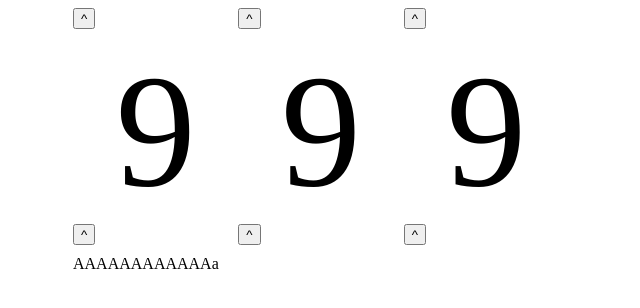
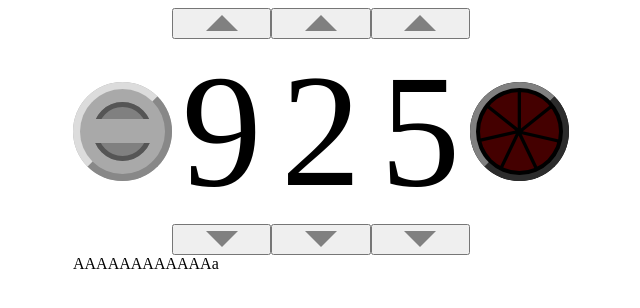
Before and after one commit to Confuzzl/Level-1-JS-Project, a plain HTML site: page index.html in a window 1280 px wide. Shown: the whole page, without its empty margins (319-959 px from the left). Drawn offline with Linux system fonts and the light colour scheme.

Commit message:
functionality

```diff
--- a/index.html
+++ b/index.html
@@ -3,37 +3,100 @@
     <head>
         <meta charset="UTF-8" />
         <meta name="viewport" content="width=device-width, initial-scale=1.0" />
-        <title>Document</title>
+        <title>Code Breaker</title>
         <link rel="stylesheet" href="style.css" />
+        <script src="script.js" defer></script>
     </head>
-    <body>
+    <body >
         <header></header>
         <main>
             <div class="display">
-                <div class="increment" id="increment_1">
-                    <button>^</button>
+                <div class="circle_display" style="grid-column-start: 1; grid-column-end: 2; grid-row-start: 1; grid-row-end: 4;">
+                    <button id="dial_head" onclick="clickDial()">
+                        <div id="dial_inset">
+                            <div id="dial_handle"></div>
+                        </div>
+                    </button>
                 </div>
-                <div class="increment" id="increment_2">
-                    <button>^</button>
-                </div>
-                <div class="increment" id="increment_3">
-                    <button>^</button>
-                </div>
-                <div class="digit" id="digit_1">9</div>
-                <div class="digit" id="digit_2">9</div>
-                <div class="digit" id="digit_3">9</div>
-                <div class="decrement" id="decrement_1">
-                    <button>^</button>
-                </div>
-                <div class="decrement" id="decrement_2">
-                    <button>^</button>
-                </div>
-                <div class="decrement" id="decrement_3">
-                    <button>^</button>
+
+        <div class="crement">
+            <button onclick="crement(0, 'increment')">
+                <div class="increment"></div>
+            </button>
+        </div>
+
+        <div class="crement">
+            <button onclick="crement(1, 'increment')">
+                <div class="increment"></div>
+            </button>
+        </div>
+
+        <div class="crement">
+            <button onclick="crement(2, 'increment')">
+                <div class="increment"></div>
+            </button>
+        </div>
+
+                <div class="digit" id="digit_1" style="--value: -1;">-1</div>
+                <div class="digit" id="digit_2" style="--value: -1;">-1</div>
+                <div class="digit" id="digit_3" style="--value: -1;">-1</div>
+
+        <div class="crement">
+            <button onclick="crement(0, 'decrement')">
+                <div class="decrement"></div>
+            </button>
+        </div>
+
+        <div class="crement">
+            <button onclick="crement(1, 'decrement')">
+                <div class="decrement"></div>
+            </button>
+        </div>
+
+        <div class="crement">
+            <button onclick="crement(2, 'decrement')">
+                <div class="decrement"></div>
+            </button>
+        </div>
+
+                <div class="circle_display" style="grid-column-start: 5; grid-column-end: 6; grid-row-start: 1; grid-row-end: 4;">
+                    <div id="mistakes">
+                        <div id="mistake_display">
+
+        <div class="mistake_sector" style="--size: 7;--index: 0;">
+            <div class="mistake_sector_display" id="mistake_sector_display_0" off></div>
+        </div>
+
+        <div class="mistake_sector" style="--size: 7;--index: 1;">
+            <div class="mistake_sector_display" id="mistake_sector_display_1" off></div>
+        </div>
+
+        <div class="mistake_sector" style="--size: 7;--index: 2;">
+            <div class="mistake_sector_display" id="mistake_sector_display_2" off></div>
+        </div>
+
+        <div class="mistake_sector" style="--size: 7;--index: 3;">
+            <div class="mistake_sector_display" id="mistake_sector_display_3" off></div>
+        </div>
+
+        <div class="mistake_sector" style="--size: 7;--index: 4;">
+            <div class="mistake_sector_display" id="mistake_sector_display_4" off></div>
+        </div>
+
+        <div class="mistake_sector" style="--size: 7;--index: 5;">
+            <div class="mistake_sector_display" id="mistake_sector_display_5" off></div>
+        </div>
+
+        <div class="mistake_sector" style="--size: 7;--index: 6;">
+            <div class="mistake_sector_display" id="mistake_sector_display_6" off></div>
+        </div>
+
+                        </div>
+                    </div>
                 </div>
                 <div
                     class="computer"
-                    style="grid-column-start: 1; grid-column-end: 4"
+                    style="grid-column-start: 1; grid-column-end: 4;"
                 >
                     AAAAAAAAAAAAa
                 </div>
--- a/script.js
+++ b/script.js
@@ -0,0 +1,75 @@
+function random() {
+    return Math.floor(Math.random() * 10);
+}
+
+let correctDigits = [random(), random(), random()];
+let correctValue =
+    correctDigits[0] * 100 + correctDigits[1] * 10 + correctDigits[2];
+console.log(correctDigits);
+let digits = [
+    document.getElementById("digit_1"),
+    document.getElementById("digit_2"),
+    document.getElementById("digit_3"),
+];
+
+for (let i = 0; i < 3; i++) {
+    let value = random();
+    while (value === correctDigits[i]) value = random();
+
+    setDigit(i, value);
+}
+
+function setDigit(index, value) {
+    let digit = digits[index];
+    digit.innerHTML = value;
+    digit.style = `--value: ${value};`;
+}
+
+function valueAt(index) {
+    return parseInt(digits[index].innerHTML);
+}
+
+function isCorrect(index) {
+    return valueAt(index) === correctDigits[index];
+}
+
+function digitsValue() {
+    return valueAt(0) * 100 + valueAt(1) * 10 + valueAt(2);
+}
+
+let failCount = 0;
+
+function clickDial() {
+    if (failCount >= 7) return;
+
+    let dialHandle = document.getElementById("dial_handle");
+    if (isCorrect(0) && isCorrect(1) && isCorrect(2)) {
+        dialHandle.style = "transform: rotate(45deg);";
+        console.log("WIN");
+        for (const display of document.getElementsByClassName(
+            "mistake_sector_display"
+        )) {
+            display.removeAttribute("off");
+            display.removeAttribute("on");
+            display.setAttribute("disarmed", "");
+        }
+    } else {
+        dialHandle.style = "transform: rotate(10deg);";
+        setTimeout(() => {
+            dialHandle.style = "";
+        }, 100);
+        console.log(digitsValue() > correctValue ? "TOO HIGH" : "TOO LOW");
+        let display = document.getElementById(
+            `mistake_sector_display_${failCount++}`
+        );
+        display.removeAttribute("off");
+        display.setAttribute("on", "");
+    }
+}
+
+function crement(index, crement) {
+    let i = crement === "increment" ? 1 : -1;
+    let newvalue = valueAt(index) + i;
+    let normalizedValue = ((newvalue % 10) + 10) % 10;
+    setDigit(index, normalizedValue);
+}
--- a/style.css
+++ b/style.css
@@ -1,13 +1,146 @@
 .display {
     display: grid;
-    grid-template-columns: repeat(3, 1fr);
-    grid-template-rows: 1fr 6fr 1fr 1fr;
+    grid-template-columns: repeat(5, 1fr);
+    grid-template-rows: 1fr 6fr 1fr;
 
     margin: auto 30vw auto 30vw;
 }
+
 .digit {
     min-height: 10rem;
     min-width: 5rem;
     text-align: center;
     font-size: 10rem;
 }
+
+.crement>button {
+    width: 100%;
+    height: 100%;
+
+    padding: 0;
+}
+
+.increment {
+    margin: auto;
+
+    width: 0;
+    height: 0;
+    border-left: 1rem solid transparent;
+    border-right: 1rem solid transparent;
+    border-bottom: 1rem solid gray;
+}
+
+.decrement {
+    margin: auto;
+
+    width: 0;
+    height: 0;
+    border-left: 1rem solid transparent;
+    border-right: 1rem solid transparent;
+    border-top: 1rem solid gray;
+}
+
+.circle_display {
+    display: flex;
+    justify-content: center;
+    align-items: center;
+}
+
+#dial_head {
+    aspect-ratio: 1;
+    width: 100%;
+    background-color: darkgray;
+    box-sizing: border-box;
+    outline: 0.6vw gainsboro outset;
+    outline-offset: -0.6vw;
+    border-radius: 50%;
+
+    display: flex;
+    justify-content: center;
+    align-items: center;
+
+    border: 0;
+    padding: 0;
+}
+
+#dial_inset {
+    aspect-ratio: 1;
+    width: 60%;
+    background-color: gray;
+    outline: 0.4vw #555 solid;
+    outline-offset: -0.4vw;
+    border-radius: 50%;
+
+    display: flex;
+    justify-content: center;
+    align-items: center;
+
+    position: relative;
+}
+
+#dial_handle {
+    position: absolute;
+    width: 110%;
+    height: 40%;
+    background-color: darkgray;
+}
+
+#mistakes {
+    aspect-ratio: 1;
+    width: 100%;
+    background-color: black;
+    outline: 0.5vw gray outset;
+    outline-offset: -0.5vw;
+    border-radius: 50%;
+
+    display: flex;
+    justify-content: center;
+    align-items: center;
+}
+
+#mistake_display {
+    aspect-ratio: 1;
+    width: 80%;
+
+    position: relative;
+    display: flex;
+    justify-content: center;
+    align-items: center;
+
+    border-radius: 50%;
+
+    overflow: hidden;
+}
+
+.mistake_sector[style*="--size"][style*="--index"] {
+    overflow: hidden;
+    position: absolute;
+    top: 0;
+    right: 0;
+    width: 50%;
+    height: 50%;
+
+    transform-origin: 0% 100%;
+    transform: rotate(calc(var(--index) * calc(360deg / var(--size)))) skewY(calc(calc(360deg / var(--size)) - 90deg));
+
+    display: flex;
+    justify-content: center;
+    align-items: center;
+}
+
+.mistake_sector_display {
+    width: 90%;
+    height: 90%;
+}
+
+.mistake_sector_display[on] {
+    background-color: red;
+}
+
+.mistake_sector_display[off] {
+    background-color: #440000;
+}
+
+.mistake_sector_display[disarmed] {
+    background-color: lime;
+}
```
Also changed, not shown: generator.js (added, +81 -0 lines).
